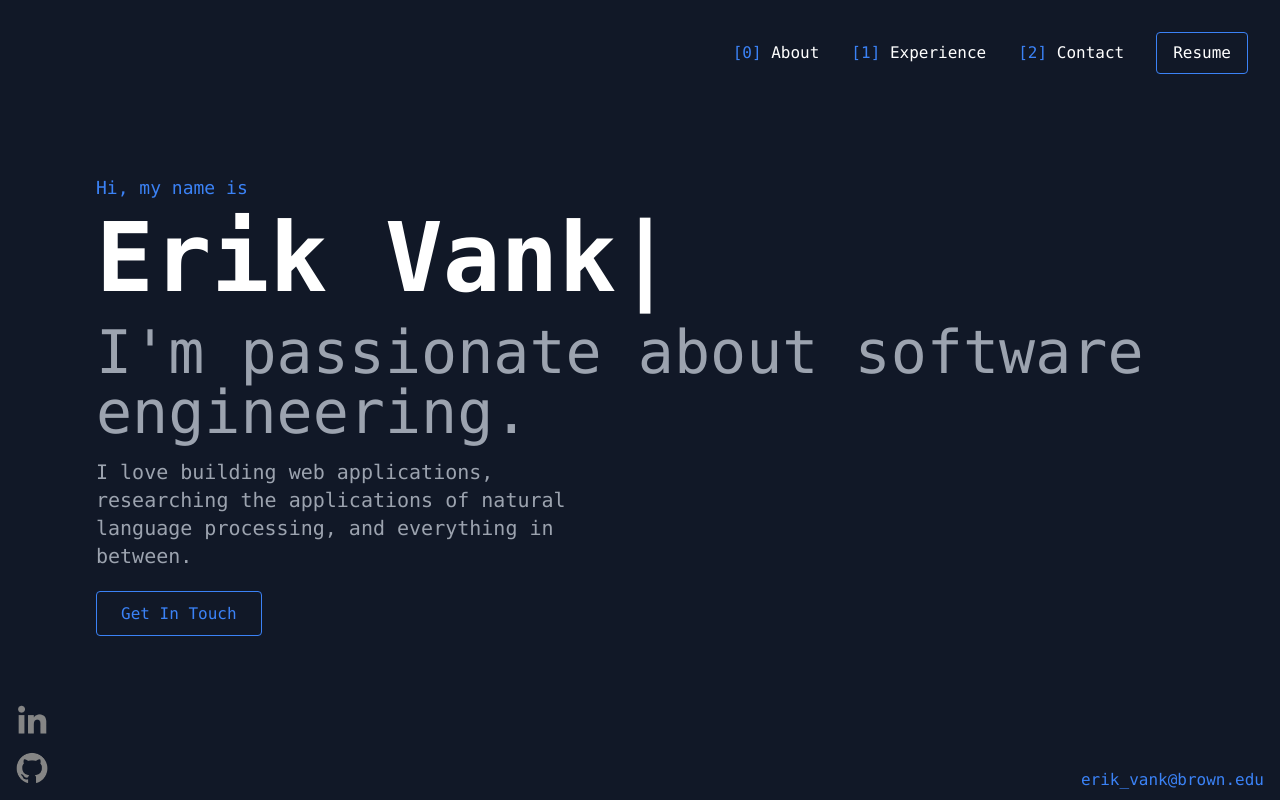
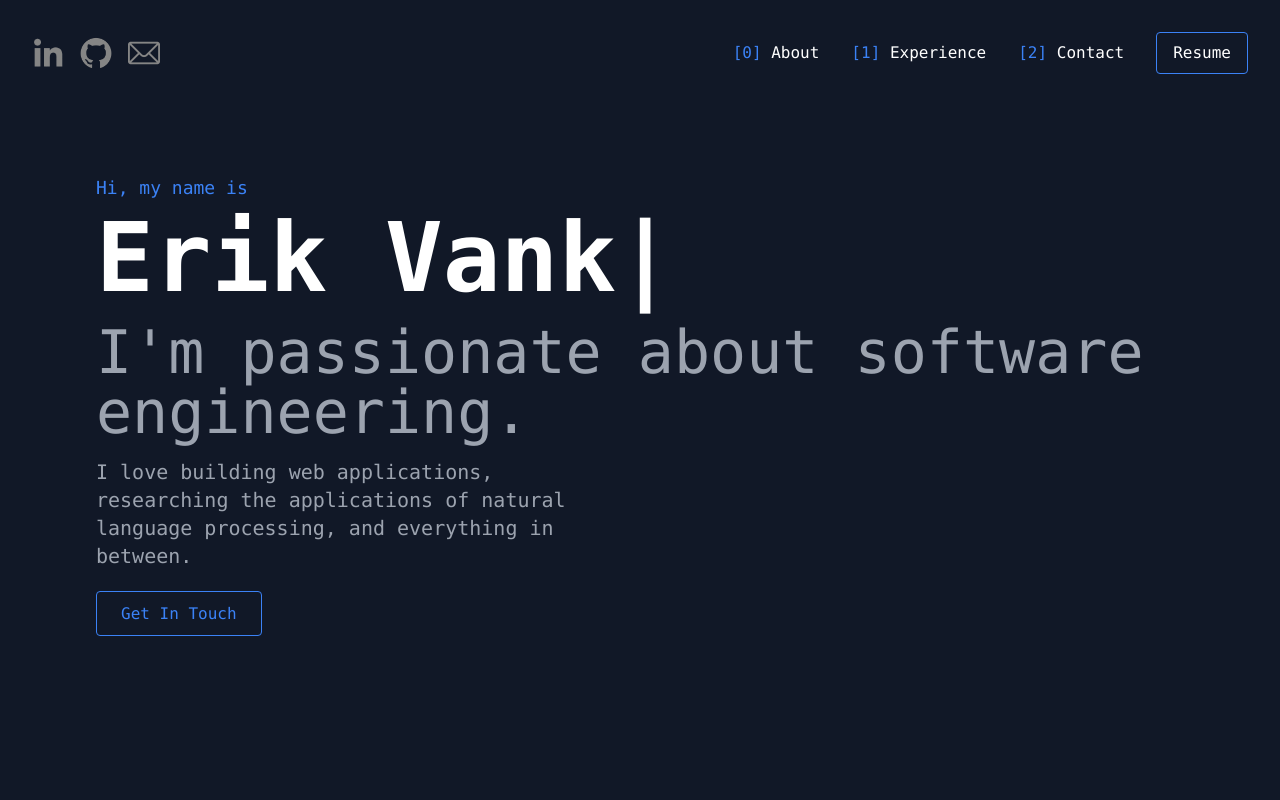
Before and after one commit to erikv05/erikv05.github.io, a React (Create React App) app in the folder web-ui/: page / in a window 1280 px wide. Built offline with nearby package versions, Linux system fonts and the light colour scheme.

Commit message:
fix: move social media icons

```diff
--- a/web-ui/package.json
+++ b/web-ui/package.json
@@ -11,6 +11,7 @@
     "@types/node": "^16.18.108",
     "@types/react": "^18.3.5",
     "@types/react-dom": "^18.3.0",
+    "disable-react-devtools": "^1.0.0",
     "react": "^18.3.1",
     "react-dom": "^18.3.1",
     "react-scripts": "5.0.1",
--- a/web-ui/public/index.html
+++ b/web-ui/public/index.html
@@ -10,34 +10,11 @@
       content="Web site created using create-react-app"
     />
     <link rel="apple-touch-icon" href="logo192.png" />
-    <!--
-      manifest.json provides metadata used when your web app is installed on a
-      user's mobile device or desktop. See https://developers.google.com/web/fundamentals/web-app-manifest/
-    -->
     <link rel="manifest" href="%PUBLIC_URL%/manifest.json" />
-    <!--
-      Notice the use of %PUBLIC_URL% in the tags above.
-      It will be replaced with the URL of the `public` folder during the build.
-      Only files inside the `public` folder can be referenced from the HTML.
-
-      Unlike "/favicon.ico" or "favicon.ico", "%PUBLIC_URL%/favicon.ico" will
-      work correctly both with client-side routing and a non-root public URL.
-      Learn how to configure a non-root public URL by running `npm run build`.
-    -->
-    <title>React App</title>
+    <title>Erik Vank</title>
   </head>
   <body>
     <noscript>You need to enable JavaScript to run this app.</noscript>
     <div id="root"></div>
-    <!--
-      This HTML file is a template.
-      If you open it directly in the browser, you will see an empty page.
-
-      You can add webfonts, meta tags, or analytics to this file.
-      The build step will place the bundled scripts into the <body> tag.
-
-      To begin the development, run `npm start` or `yarn start`.
-      To create a production bundle, use `npm run build` or `yarn build`.
-    -->
   </body>
 </html>
--- a/web-ui/src/App.tsx
+++ b/web-ui/src/App.tsx
@@ -5,7 +5,82 @@ const App: React.FC = () => {
   return (
     <div className="min-h-screen bg-gray-900 flex flex-col font-mono">
       {/* Navigation bar */}
-      <header className="absolute top-0 right-0 p-8 text-white justify-center items-center">
+      <header className="absolute top-0 right-0 p-8 text-white flex justify-between items-center w-full">
+        {/* Social Icons */}
+        <div className="flex space-x-4 text-blue-500">
+          <a href="https://linkedin.com/in/erik-vank">
+            <div>
+              <img
+                alt="LinkedIn Logo"
+                src={require("./images/linkedinLogo.png")}
+                onMouseOver={() => {
+                  const img = document.getElementById("linkedinLogo");
+                  if (img) {
+                    img.setAttribute(
+                      "src",
+                      require("./images/linkedinLogo-hover.png")
+                    );
+                  }
+                }}
+                onMouseOut={() => {
+                  const img = document.getElementById("linkedinLogo");
+                  if (img) {
+                    img.setAttribute(
+                      "src",
+                      require("./images/linkedinLogo.png")
+                    );
+                  }
+                }}
+                className="object-scale-down h-8 w-8"
+                id="linkedinLogo"
+              />
+            </div>
+          </a>
+          <a href="https://github.com/erikv05">
+            <img
+              alt="GitHub Logo"
+              src={require("./images/githubLogo.png")}
+              onMouseOver={() => {
+                const img = document.getElementById("githubLogo");
+                if (img) {
+                  img.setAttribute(
+                    "src",
+                    require("./images/githubLogo-hover.png")
+                  );
+                }
+              }}
+              onMouseOut={() => {
+                const img = document.getElementById("githubLogo");
+                if (img) {
+                  img.setAttribute("src", require("./images/githubLogo.png"));
+                }
+              }}
+              className="object-scale-down h-8 w-8"
+              id="githubLogo"
+            />
+          </a>
+          <a href="mailto:erik_vank@brown.edu">
+            <img
+              alt="Mail Logo"
+              src={require("./images/mail.png")}
+              onMouseOver={() => {
+                const img = document.getElementById("mail");
+                if (img) {
+                  img.setAttribute("src", require("./images/mail-hover.png"));
+                }
+              }}
+              onMouseOut={() => {
+                const img = document.getElementById("mail");
+                if (img) {
+                  img.setAttribute("src", require("./images/mail.png"));
+                }
+              }}
+              className="object-scale-down h-8 w-8"
+              id="mail"
+            />
+          </a>
+        </div>
+
         <nav className="flex space-x-8 justify-center items-center">
           <a href="#about" className="hover:animate-bounce-one">
             <span className="text-blue-500">[0]</span> About
@@ -58,66 +133,6 @@ const App: React.FC = () => {
           </a>
         </div>
       </main>
-
-      {/* Social Icons Sidebar */}
-      <div className="fixed bottom-4 left-4 flex flex-col space-y-4 text-blue-500">
-        <a href="https://linkedin.com/in/erik-vank">
-          <div>
-            <img
-              src={require("./images/linkedinLogo.png")}
-              onMouseOver={() => {
-                const img = document.getElementById("linkedinLogo");
-                if (img) {
-                  img.setAttribute(
-                    "src",
-                    require("./images/linkedinLogo-hover.png")
-                  );
-                }
-              }}
-              onMouseOut={() => {
-                const img = document.getElementById("linkedinLogo");
-                if (img) {
-                  img.setAttribute("src", require("./images/linkedinLogo.png"));
-                }
-              }}
-              className="object-scale-down h-8 w-8"
-              id="linkedinLogo"
-            />
-          </div>
-        </a>
-        <a href="https://github.com/erikv05">
-          <img
-            src={require("./images/githubLogo.png")}
-            onMouseOver={() => {
-              const img = document.getElementById("githubLogo");
-              if (img) {
-                img.setAttribute(
-                  "src",
-                  require("./images/githubLogo-hover.png")
-                );
-              }
-            }}
-            onMouseOut={() => {
-              const img = document.getElementById("githubLogo");
-              if (img) {
-                img.setAttribute("src", require("./images/githubLogo.png"));
-              }
-            }}
-            className="object-scale-down h-8 w-8"
-            id="githubLogo"
-          />
-        </a>
-      </div>
-
-      {/* Footer Email */}
-      <div className="fixed bottom-2 right-4 text-blue-500">
-        <a
-          href="mailto:erik_vank@brown.edu"
-          className="hover:text-white transition duration-300"
-        >
-          erik_vank@brown.edu
-        </a>
-      </div>
     </div>
   );
 };
```
Also changed, not shown: web-ui/public/manifest.json (added), 2 other files (tests, documents, lock files or other folders).
